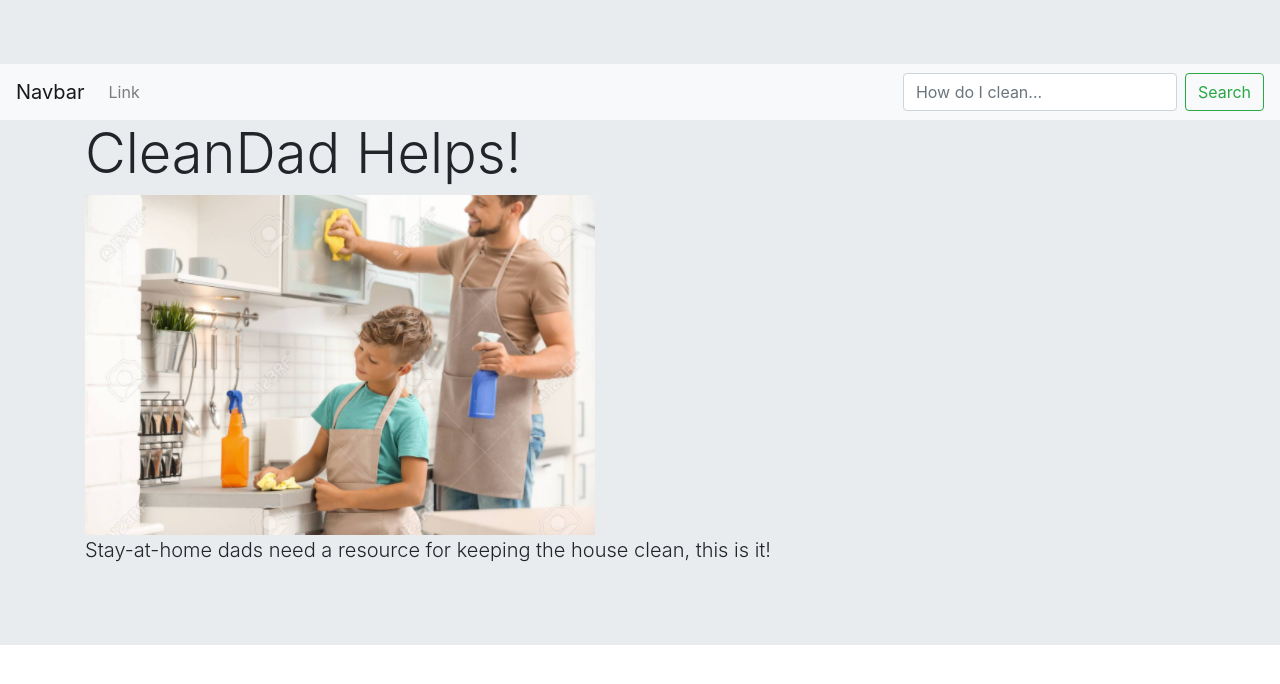
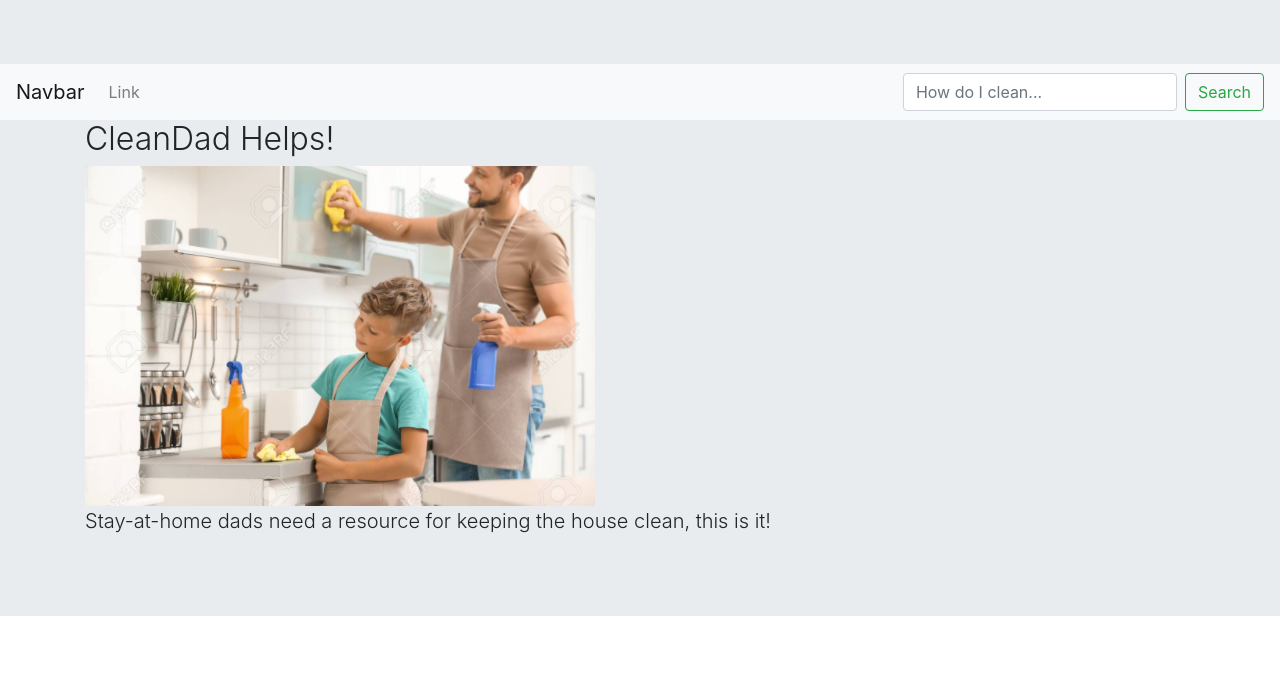
Before and after one commit to M054248/HOBBY, a plain HTML site: page index.html in a window 1280 px wide. Drawn offline with nearby package versions, Linux system fonts and the light colour scheme.

Commit message:
Update index.html

```diff
--- a/index.html
+++ b/index.html
@@ -32,7 +32,7 @@
             </div>
           </nav>
         <div class="container">
-          <h2 class="display-4">CleanDad Helps!</h2>
+          <h2 class="display-4" style="font-size: 24pt;">CleanDad Helps!</h2>
           <background-image style="width:100vw; height:auto;" !important><img src="images/HERO.PNG"></background-image>
           <p class="lead">Stay-at-home dads need a resource for keeping the house clean, this is it!</p>
         </div>
```
